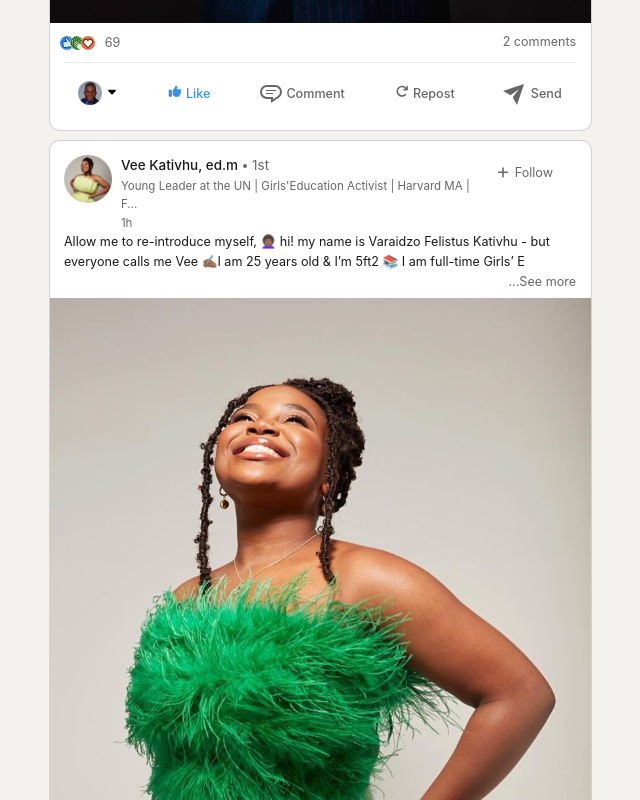
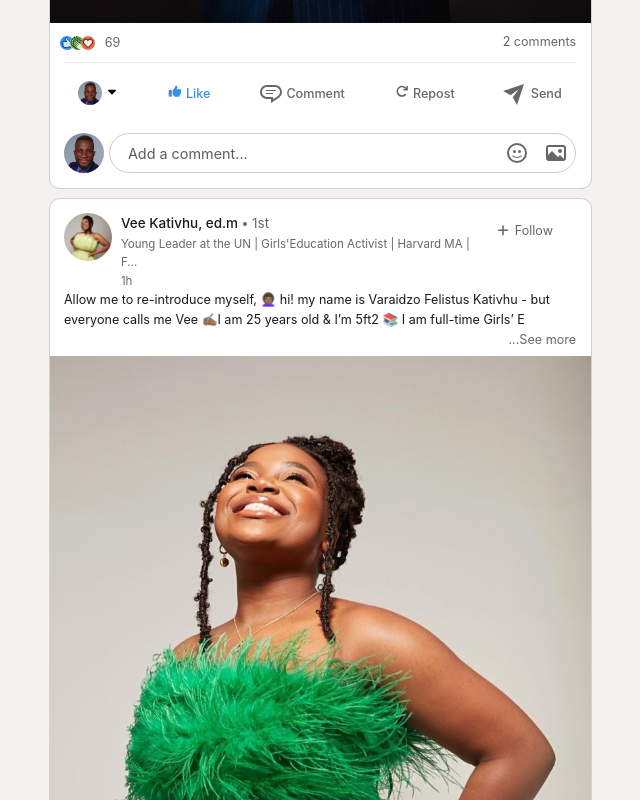
Before and after one commit to inioluwabello/linkedin, a Next.js app: page / in a window 1280 px wide. Shown: the part 1100-1900 px from the top of the page, without its empty margins (320-960 px from the left). Built offline with nearby package versions, Linux system fonts and the light colour scheme.

Commit message:
Added Post Comments component

```diff
--- /dev/null
+++ b/components/home/PostComment.js
@@ -0,0 +1,49 @@
+const PostList = ({ post, user }) => {
+  return (
+    <div className="post-comments mt-3">
+      <div className="new-comment fl">
+        <img src={user.profileImg} alt="User Profile Image" />
+        <input
+          type="text"
+          className="form-control comment-box"
+          placeholder="Add a comment..."
+        />
+        <div className="relative">
+          <div className="absolute fl" style={{left: "-79px"}}>
+            <button className="comment-button hover-bg alt-text">
+              <svg
+                xmlns="http://www.w3.org/2000/svg"
+                viewBox="0 0 24 24"
+                data-supported-dps="24x24"
+                fill="currentColor"
+                class="mercado-match"
+                width="24"
+                height="24"
+                focusable="false"
+              >
+                <path d="M8 10.5A1.5 1.5 0 119.5 12 1.5 1.5 0 018 10.5zm6.5 1.5a1.5 1.5 0 10-1.5-1.5 1.5 1.5 0 001.5 1.5zm7.5 0A10 10 0 1112 2a10 10 0 0110 10zm-2 0a8 8 0 10-8 8 8 8 0 008-8zm-8 4a6 6 0 01-4.24-1.76l-.71.76a7 7 0 009.89 0l-.71-.71A6 6 0 0112 16z"></path>
+              </svg>
+            </button>
+
+            <button className="comment-button hover-bg alt-text">
+              <svg
+                xmlns="http://www.w3.org/2000/svg"
+                viewBox="0 0 24 24"
+                data-supported-dps="24x24"
+                fill="currentColor"
+                class="mercado-match"
+                width="24"
+                height="24"
+                focusable="false"
+              >
+                <path d="M19 4H5a3 3 0 00-3 3v10a3 3 0 003 3h14a3 3 0 003-3V7a3 3 0 00-3-3zm1 13a1 1 0 01-.29.71L16 14l-2 2-6-6-4 4V7a1 1 0 011-1h14a1 1 0 011 1zm-2-7a2 2 0 11-2-2 2 2 0 012 2z"></path>
+              </svg>
+            </button>
+          </div>
+        </div>
+      </div>
+    </div>
+  );
+};
+
+export default PostList;
--- a/components/home/PostList.js
+++ b/components/home/PostList.js
@@ -1,6 +1,7 @@
 import PostReferrer from "./PostReferrer";
 import PostContent from "./PostContent";
 import PostActions from "./PostActions";
+import PostComment from "./PostComment";
 
 const PostList = ({ post, user }) => {
   return (
@@ -9,6 +10,7 @@ const PostList = ({ post, user }) => {
         {post.referrer && <PostReferrer post={post} />}
         <PostContent post={post} />
         <PostActions user={user} post={post} />
+        <PostComment user={user} post={post} />
       </div>
     </div>
   );
--- a/styles/global.css
+++ b/styles/global.css
@@ -432,6 +432,13 @@ img {
   border-radius: 50%;
 }
 
+.new-comment>img {
+  height: 40px;
+  width: 40px;
+  margin-right: 5px;
+  border-radius: 50%;
+}
+
 .new-post>button {
   background: transparent;
   border-radius: 30px;
@@ -480,38 +487,47 @@ img {
   box-shadow: 0px 4px 5px -2px #515050;
   border-radius: 10px 0 10px 10px;
   padding: 5px;
+  z-index: 1;
 }
+
 .options {
   padding: 0.3rem 0.5rem;
   margin-left: -0.3rem;
   margin-right: -0.3rem
 }
+
 .option-selected {
   border-left: 2px solid green;
 }
+
 .bold {
   font-weight: 500;
 }
+
 .post-owner>img {
   height: 48px;
   width: 48px;
   border-radius: 50%;
   margin-right: .5rem;
 }
+
 .post-user-name {
   font-size: .75rem;
 }
+
 .grey-dot {
   display: inline-block;
   height: 0px;
   width: 0px;
-  border: 2px solid rgba(0,0,0,.6);
+  border: 2px solid rgba(0, 0, 0, .6);
   border-radius: 10px;
   margin: -2px 5px 2px;
 }
+
 .sm-text-1 {
   font-size: .64rem;
 }
+
 .pry-button {
   border: 0;
   font-size: .7rem;
@@ -520,45 +536,89 @@ img {
   border-radius: 5px;
   background-color: transparent;
 }
+
 .pry-button-hover:hover {
   color: rgb(8, 103, 184);
   background-color: aliceblue;
 }
+
 .text-md {
   font-size: .7rem;
 }
+
 .text-sm {
   font-size: .6rem;
 }
-.alt-text-1{
+
+.alt-text-1 {
   color: rgba(0, 0, 0, .9);
 }
+
 .post-text {
   padding-bottom: .3rem;
 }
+
 .post-image {
   margin: 0 -0.8rem;
 }
-.reactions > svg {
+
+.reactions>svg {
   margin-left: -0.3rem;
-}.reactions > span {
+}
+
+.reactions>span {
   margin-left: 0.5rem;
-  position:relative;
+  position: relative;
   top: .05rem;
 }
+
 .post-actions {
   padding-top: .4rem;
 }
-.post-actions > button{
+
+.post-actions>button {
   border: 0;
   background: 0;
   padding: 0.6rem 0.8rem;
   border-radius: 4px;
 }
-.post-actions > button > span {
+
+.post-actions>button>span {
   position: relative;
   top: .1rem;
 }
+
 .post-liked {
   color: #378fe9;
 }
+
+.comment-box {
+  padding: 0 4.5rem 0 1rem;
+  flex-grow: 1;
+  border: 1px solid #ccc;
+  border-radius: 50px;
+  font-size: .7rem;
+}
+
+.form-control:focus {
+  box-shadow: none;
+  border: 2px solid #ccc;
+}
+
+.relative {
+  position: relative;
+}
+
+.absolute {
+  position: absolute;
+}
+
+.comment-button {
+  border: none;
+  width: 39px;
+  height: 39px;
+  border-radius: 50px;
+  margin-top: 0.5px;
+  line-height: 20px;
+  background-color: transparent;
+}
```
Lines whose indentation alone changed are shown as unchanged.
